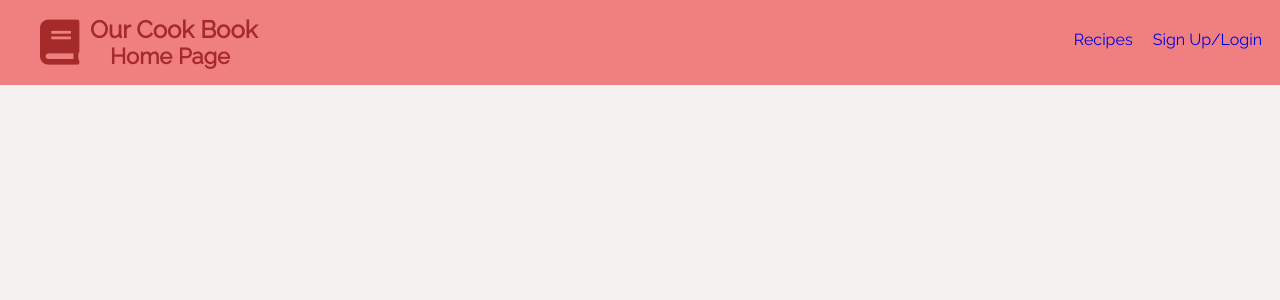
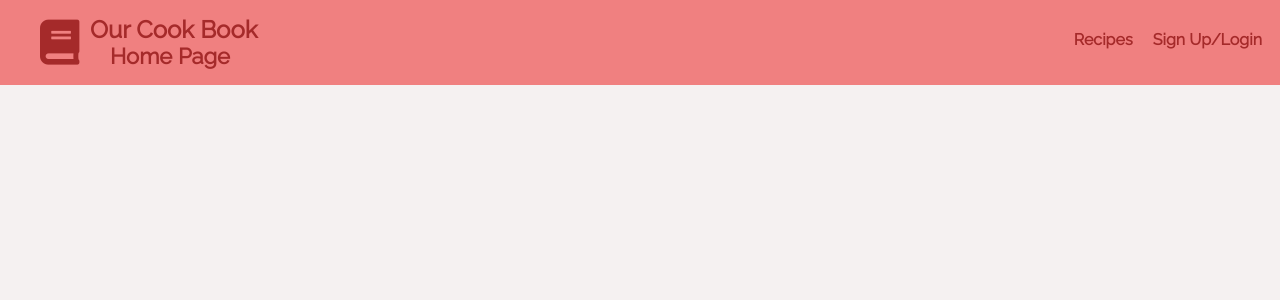
Before and after one commit to JohnL3/milestone-project-four, a Flask app: page / in a window 1280 px wide. Shown: the top 300 px of the page. Run offline with Flask 2, Linux system fonts and the light colour scheme; parts of the project's set-up code (start-up, migrations or seed data) failed here and were passed over; some libraries are stand-ins or nearby versions.

Commit message:
adjusted styles for nav links

```diff
--- a/static/css/styles.css
+++ b/static/css/styles.css
@@ -8,6 +8,8 @@ body,html {
 /**************************************************/
 a {
     text-decoration: none;
+    color: darkslategray;
+    font-weight: 600;
 }
 a:hover {
     cursor: pointer;
@@ -1033,6 +1035,18 @@ form {
 }
 
 @media only screen and (min-width: 768px) {
+   a {
+     color: brown;
+   }
+
+   a:hover {
+     color: white;
+   }
+
+   .nav-items ul li:hover {
+     background: none;
+   }
+
    header {
     display: grid;
     grid-template-columns: 270px 1fr;
```
